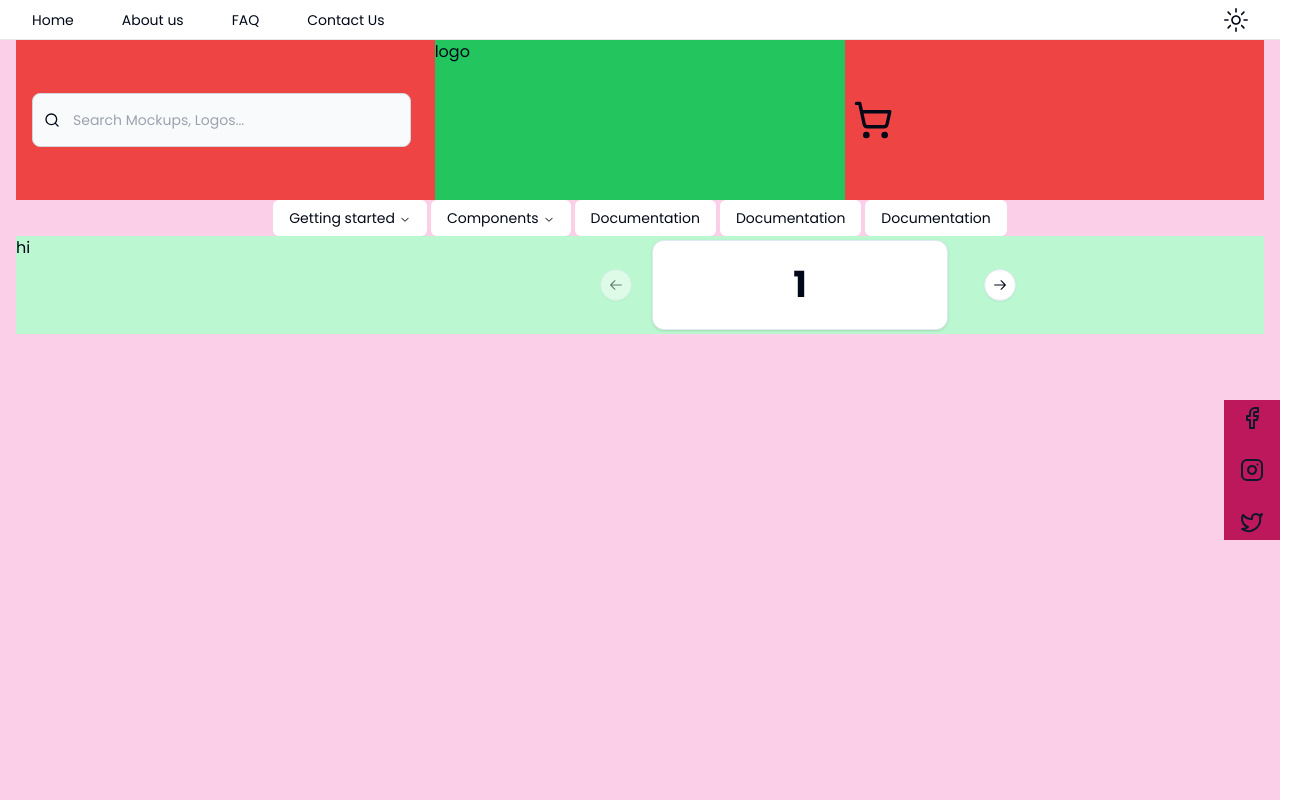
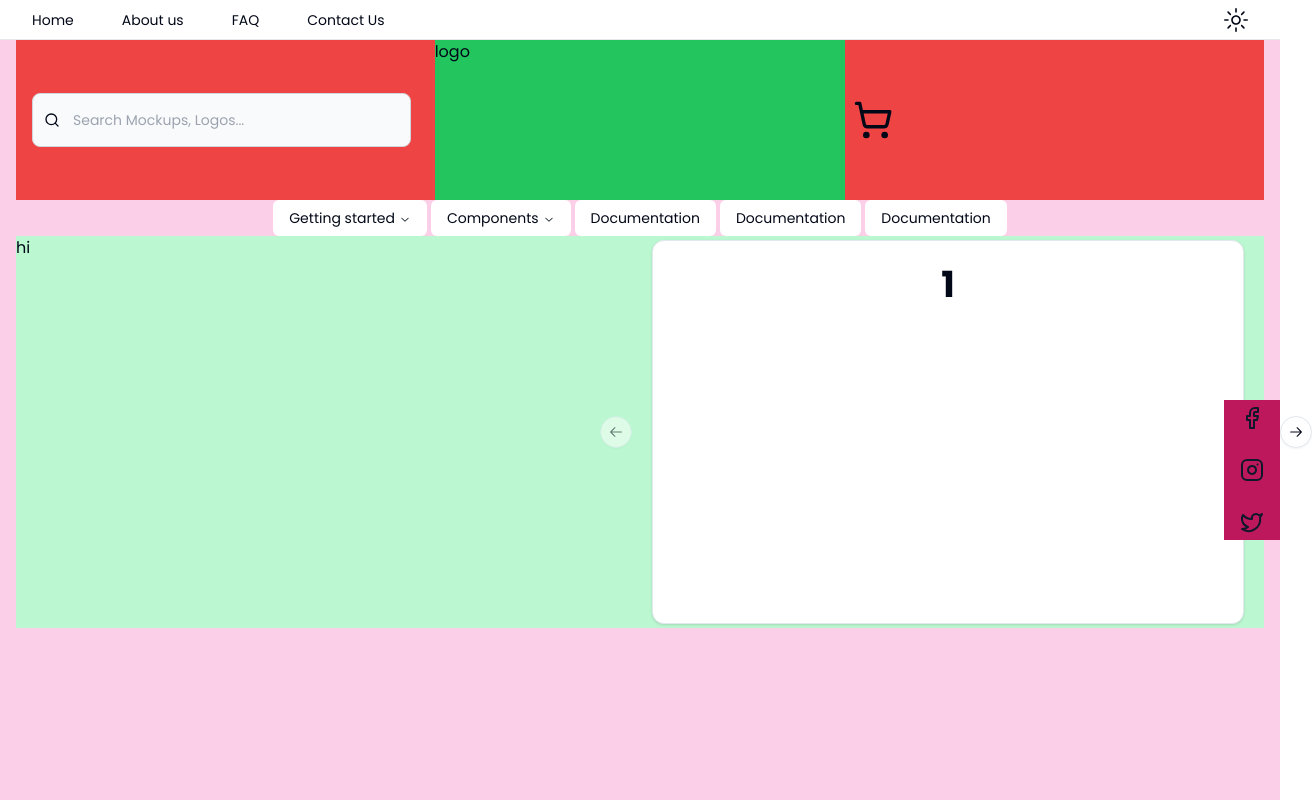
Before and after one commit to janaka4345/fashion-ecommerce, a Next.js app: page / in a window 1280 px wide. Shown: the top 800 px of the page, 1312 px wide, since content can reach past the window. Built offline with nearby package versions, Linux system fonts and the light colour scheme.

Commit message:
refactor:main page components inside main folder

```diff
--- a/components/Banner.jsx
+++ b/app/_components/Banner.jsx
@@ -11,12 +11,12 @@ export default function Banner() {
     <section className="flex  w-full flex-row gap-4 bg-green-200 ">
       <div className="w-1/2">hi</div>
       <div className="w-1/2">
-        <Carousel className="w-full max-w-xs">
-          <CarouselContent className="w-full">
+        <Carousel className=" w-full">
+          <CarouselContent className="w-full ">
             {Array.from({ length: 5 }).map((_, index) => (
               <CarouselItem key={index}>
-                <div className=" p-1">
-                  <Card className="m-0">
+                <div className=" p-1 ">
+                  <Card className="m-0 h-96">
                     <CardContent className="flex  items-center justify-center p-6">
                       <span className="text-4xl font-semibold">
                         {index + 1}
--- a/components/Header.jsx
+++ b/app/_components/Header.jsx
@@ -1,4 +1,4 @@
-import { Icon } from "./Icons";
+import { Icon } from "../../components/Icons";
 import Menubar from "./Menubar";
 
 export default function Header() {
--- a/components/Navbar.jsx
+++ b/app/_components/Navbar.jsx
@@ -1,7 +1,7 @@
 import { Icon } from "@/components/Icons";
 import { buttonVariants } from "@/components/ui/button";
 import Link from "next/link";
-import ThemeToggle from "./ThemeToggle";
+import ThemeToggle from "@/components/ThemeToggle";
 
 export default function Navbar() {
   return (
--- a/components/Socials.jsx
+++ b/app/_components/Socials.jsx
@@ -1,10 +1,10 @@
 import Link from "next/link";
-import { buttonVariants } from "./ui/button";
-import { Icon } from "./Icons";
+import { buttonVariants } from "@/components/ui/button";
+import { Icon } from "@/components/Icons";
 
 export default function Socials() {
   return (
-    <div className="fixed right-0 top-1/2 mx-auto flex w-fit flex-col flex-wrap  items-center justify-between gap-4 bg-pink-700 ">
+    <div className="fixed right-0 top-1/2 z-20  mx-auto flex w-fit flex-col flex-wrap  items-center justify-between gap-4 bg-pink-700 ">
       {socialData.map((item) => (
         <Link
           key={item.name}
--- a/app/layout.jsx
+++ b/app/layout.jsx
@@ -1,9 +1,9 @@
 import { cn } from "@/lib/utils";
 import { Poppins } from "next/font/google";
 import "./globals.css";
-import Navbar from "@/components/Navbar";
+import Navbar from "./_components/Navbar";
 import { ThemeProvider } from "@/components/ThemeProvider";
-import Socials from "@/components/Socials";
+import Socials from "./_components/Socials";
 
 const poppins = Poppins({ subsets: ["latin"], weight: ["400", "700"] });
 
--- a/app/page.jsx
+++ b/app/page.jsx
@@ -1,5 +1,5 @@
-import Banner from "@/components/Banner";
-import Header from "@/components/Header";
+import Banner from "./_components/Banner";
+import Header from "./_components/Header";
 import Wrapper from "@/components/Wrapper";
 
 export default function Home() {
```
Also changed, not shown: app/_components/Menubar.jsx (renamed from components/Menubar.jsx).
